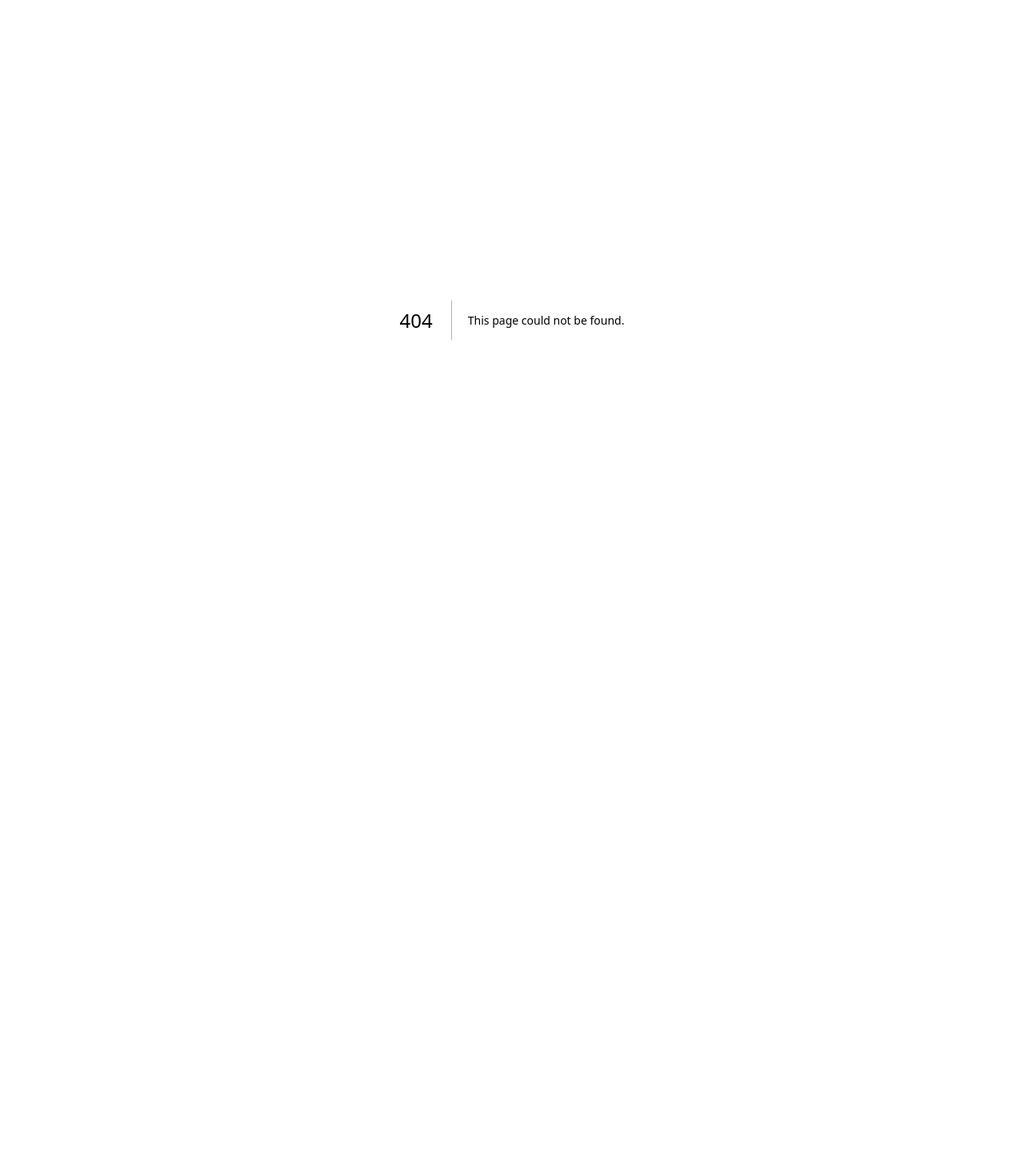
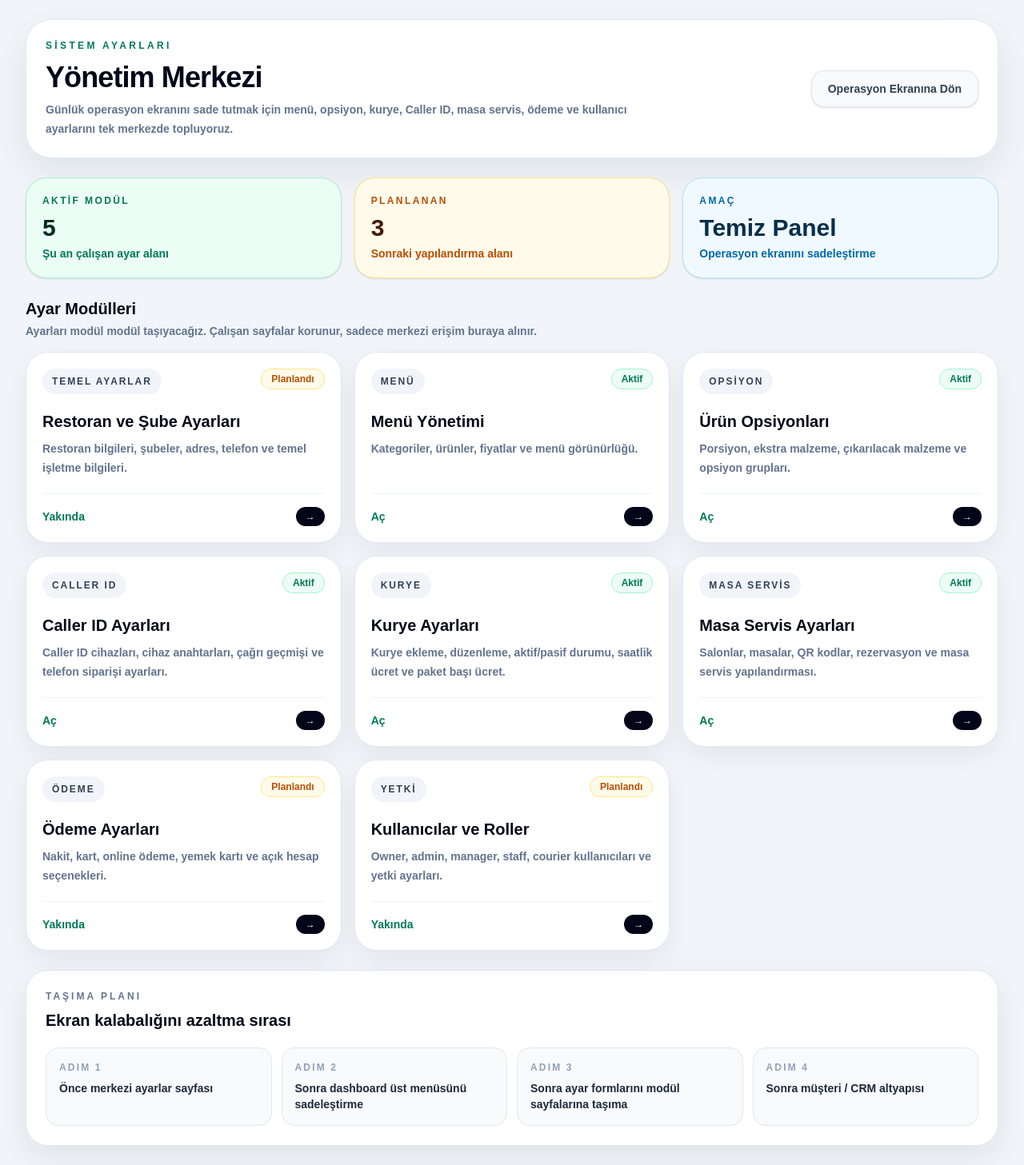
Before and after one commit to gokanq/restoran-saas, a Next.js app in the folder apps/web/: page /dashboard/settings in a window 1280 px wide. Before the commit this address had no page. Shown: the whole page at 80% size. Before the commit the page ends 800 px from the top, so only its background shows below. Built offline with nearby package versions, Linux system fonts and the light colour scheme.

Commit message:
Add system settings hub

```diff
--- a/apps/web/app/dashboard/page.tsx
+++ b/apps/web/app/dashboard/page.tsx
@@ -2297,6 +2297,12 @@ export default function DashboardPage() {
             >
               Kuryeler / Gün Sonu
             </a>
+            <a
+              href="/dashboard/settings"
+              className="rounded-2xl border border-emerald-300 bg-emerald-50 px-5 py-4 shadow-inner text-sm font-black text-emerald-800 transition hover:bg-emerald-100"
+            >
+              Sistem Ayarları
+            </a>
           </nav>
         </header>
 
@@ -2322,9 +2328,6 @@ export default function DashboardPage() {
             <p className="mt-2 text-3xl font-black tracking-tight text-amber-700">{operationalSummary.pending}</p>
             <p className="mt-1 text-xs text-amber-700/70">Aksiyon bekleyen sipariş</p>
           </button>
-
-
-
           <button
             type="button"
             onClick={() => setOrderFilter('PREPARING')}
--- /dev/null
+++ b/apps/web/app/dashboard/settings/page.tsx
@@ -0,0 +1,201 @@
+'use client';
+
+import { useRouter } from 'next/navigation';
+
+type SettingsCard = {
+  title: string;
+  description: string;
+  href: string;
+  badge: string;
+  status: 'ready' | 'soon';
+};
+
+const SETTINGS_CARDS: SettingsCard[] = [
+  {
+    title: 'Restoran ve Şube Ayarları',
+    description: 'Restoran bilgileri, şubeler, adres, telefon ve temel işletme bilgileri.',
+    href: '/dashboard',
+    badge: 'Temel Ayarlar',
+    status: 'soon',
+  },
+  {
+    title: 'Menü Yönetimi',
+    description: 'Kategoriler, ürünler, fiyatlar ve menü görünürlüğü.',
+    href: '/dashboard/menu',
+    badge: 'Menü',
+    status: 'ready',
+  },
+  {
+    title: 'Ürün Opsiyonları',
+    description: 'Porsiyon, ekstra malzeme, çıkarılacak malzeme ve opsiyon grupları.',
+    href: '/dashboard/options',
+    badge: 'Opsiyon',
+    status: 'ready',
+  },
+  {
+    title: 'Caller ID Ayarları',
+    description: 'Caller ID cihazları, cihaz anahtarları, çağrı geçmişi ve telefon siparişi ayarları.',
+    href: '/dashboard/caller-id',
+    badge: 'Caller ID',
+    status: 'ready',
+  },
+  {
+    title: 'Kurye Ayarları',
+    description: 'Kurye ekleme, düzenleme, aktif/pasif durumu, saatlik ücret ve paket başı ücret.',
+    href: '/dashboard/couriers',
+    badge: 'Kurye',
+    status: 'ready',
+  },
+  {
+    title: 'Masa Servis Ayarları',
+    description: 'Salonlar, masalar, QR kodlar, rezervasyon ve masa servis yapılandırması.',
+    href: '/dashboard/table-service',
+    badge: 'Masa Servis',
+    status: 'ready',
+  },
+  {
+    title: 'Ödeme Ayarları',
+    description: 'Nakit, kart, online ödeme, yemek kartı ve açık hesap seçenekleri.',
+    href: '/dashboard',
+    badge: 'Ödeme',
+    status: 'soon',
+  },
+  {
+    title: 'Kullanıcılar ve Roller',
+    description: 'Owner, admin, manager, staff, courier kullanıcıları ve yetki ayarları.',
+    href: '/dashboard',
+    badge: 'Yetki',
+    status: 'soon',
+  },
+];
+
+export default function SettingsPage() {
+  const router = useRouter();
+
+  const readyCards = SETTINGS_CARDS.filter((card) => card.status === 'ready');
+  const soonCards = SETTINGS_CARDS.filter((card) => card.status === 'soon');
+
+  return (
+    <main className="min-h-screen bg-slate-100 px-4 py-6 text-slate-950 md:px-8">
+      <div className="mx-auto max-w-7xl">
+        <header className="rounded-[32px] border border-slate-200 bg-white p-6 shadow-[0_18px_45px_rgba(15,23,42,0.08)]">
+          <div className="flex flex-col gap-5 lg:flex-row lg:items-center lg:justify-between">
+            <div>
+              <p className="text-xs font-black uppercase tracking-[0.28em] text-emerald-700">
+                Sistem Ayarları
+              </p>
+              <h1 className="mt-3 text-3xl font-black tracking-tight text-slate-950 md:text-4xl">
+                Yönetim Merkezi
+              </h1>
+              <p className="mt-2 max-w-3xl text-sm font-semibold leading-6 text-slate-500">
+                Günlük operasyon ekranını sade tutmak için menü, opsiyon, kurye, Caller ID, masa servis,
+                ödeme ve kullanıcı ayarlarını tek merkezde topluyoruz.
+              </p>
+            </div>
+
+            <button
+              type="button"
+              onClick={() => router.push('/dashboard')}
+              className="w-fit rounded-2xl border border-slate-200 bg-slate-50 px-5 py-3 text-sm font-black text-slate-700 shadow-sm transition hover:bg-slate-100"
+            >
+              Operasyon Ekranına Dön
+            </button>
+          </div>
+        </header>
+
+        <section className="mt-6 grid gap-4 md:grid-cols-3">
+          <div className="rounded-[26px] border border-emerald-200 bg-emerald-50 p-5 shadow-sm">
+            <p className="text-xs font-black uppercase tracking-[0.2em] text-emerald-700">Aktif Modül</p>
+            <p className="mt-2 text-3xl font-black text-emerald-950">{readyCards.length}</p>
+            <p className="mt-1 text-sm font-semibold text-emerald-700">Şu an çalışan ayar alanı</p>
+          </div>
+
+          <div className="rounded-[26px] border border-amber-200 bg-amber-50 p-5 shadow-sm">
+            <p className="text-xs font-black uppercase tracking-[0.2em] text-amber-700">Planlanan</p>
+            <p className="mt-2 text-3xl font-black text-amber-950">{soonCards.length}</p>
+            <p className="mt-1 text-sm font-semibold text-amber-700">Sonraki yapılandırma alanı</p>
+          </div>
+
+          <div className="rounded-[26px] border border-sky-200 bg-sky-50 p-5 shadow-sm">
+            <p className="text-xs font-black uppercase tracking-[0.2em] text-sky-700">Amaç</p>
+            <p className="mt-2 text-3xl font-black text-sky-950">Temiz Panel</p>
+            <p className="mt-1 text-sm font-semibold text-sky-700">Operasyon ekranını sadeleştirme</p>
+          </div>
+        </section>
+
+        <section className="mt-6">
+          <div className="mb-4 flex items-center justify-between">
+            <div>
+              <h2 className="text-xl font-black text-slate-950">Ayar Modülleri</h2>
+              <p className="mt-1 text-sm font-semibold text-slate-500">
+                Ayarları modül modül taşıyacağız. Çalışan sayfalar korunur, sadece merkezi erişim buraya alınır.
+              </p>
+            </div>
+          </div>
+
+          <div className="grid gap-4 md:grid-cols-2 xl:grid-cols-3">
+            {SETTINGS_CARDS.map((card) => (
+              <button
+                key={card.title}
+                type="button"
+                onClick={() => router.push(card.href)}
+                className="group rounded-[28px] border border-slate-200 bg-white p-5 text-left shadow-[0_12px_30px_rgba(15,23,42,0.06)] transition hover:-translate-y-0.5 hover:border-emerald-300 hover:shadow-[0_18px_42px_rgba(15,23,42,0.10)]"
+              >
+                <div className="flex items-start justify-between gap-3">
+                  <span className="rounded-2xl bg-slate-100 px-3 py-2 text-xs font-black uppercase tracking-[0.16em] text-slate-700">
+                    {card.badge}
+                  </span>
+
+                  <span
+                    className={`rounded-full border px-3 py-1 text-xs font-black ${
+                      card.status === 'ready'
+                        ? 'border-emerald-200 bg-emerald-50 text-emerald-700'
+                        : 'border-amber-200 bg-amber-50 text-amber-700'
+                    }`}
+                  >
+                    {card.status === 'ready' ? 'Aktif' : 'Planlandı'}
+                  </span>
+                </div>
+
+                <h3 className="mt-5 text-xl font-black text-slate-950">{card.title}</h3>
+                <p className="mt-2 min-h-12 text-sm font-semibold leading-6 text-slate-500">
+                  {card.description}
+                </p>
+
+                <div className="mt-5 flex items-center justify-between border-t border-slate-100 pt-4">
+                  <span className="text-sm font-black text-emerald-700">
+                    {card.status === 'ready' ? 'Aç' : 'Yakında'}
+                  </span>
+                  <span className="rounded-full bg-slate-950 px-3 py-1 text-xs font-black text-white transition group-hover:bg-emerald-700">
+                    →
+                  </span>
+                </div>
+              </button>
+            ))}
+          </div>
+        </section>
+
+        <section className="mt-6 rounded-[28px] border border-slate-200 bg-white p-6 shadow-[0_14px_36px_rgba(15,23,42,0.08)]">
+          <p className="text-xs font-black uppercase tracking-[0.25em] text-slate-500">Taşıma Planı</p>
+          <h2 className="mt-2 text-xl font-black text-slate-950">Ekran kalabalığını azaltma sırası</h2>
+
+          <div className="mt-5 grid gap-3 md:grid-cols-2 xl:grid-cols-4">
+            {[
+              'Önce merkezi ayarlar sayfası',
+              'Sonra dashboard üst menüsünü sadeleştirme',
+              'Sonra ayar formlarını modül sayfalarına taşıma',
+              'Sonra müşteri / CRM altyapısı',
+            ].map((item, index) => (
+              <div key={item} className="rounded-2xl border border-slate-200 bg-slate-50 p-4">
+                <p className="text-xs font-black uppercase tracking-[0.18em] text-slate-400">
+                  Adım {index + 1}
+                </p>
+                <p className="mt-2 text-sm font-black text-slate-800">{item}</p>
+              </div>
+            ))}
+          </div>
+        </section>
+      </div>
+    </main>
+  );
+}
```
